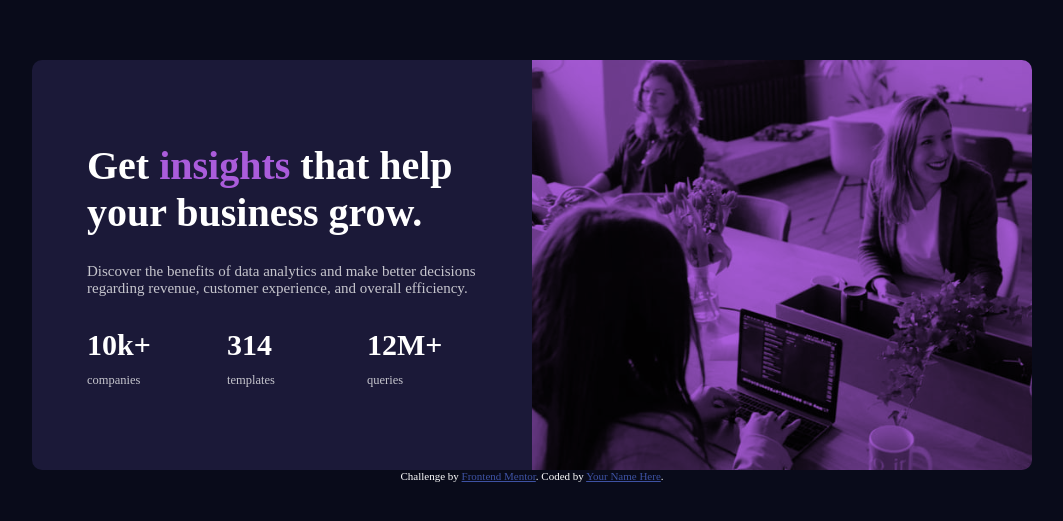
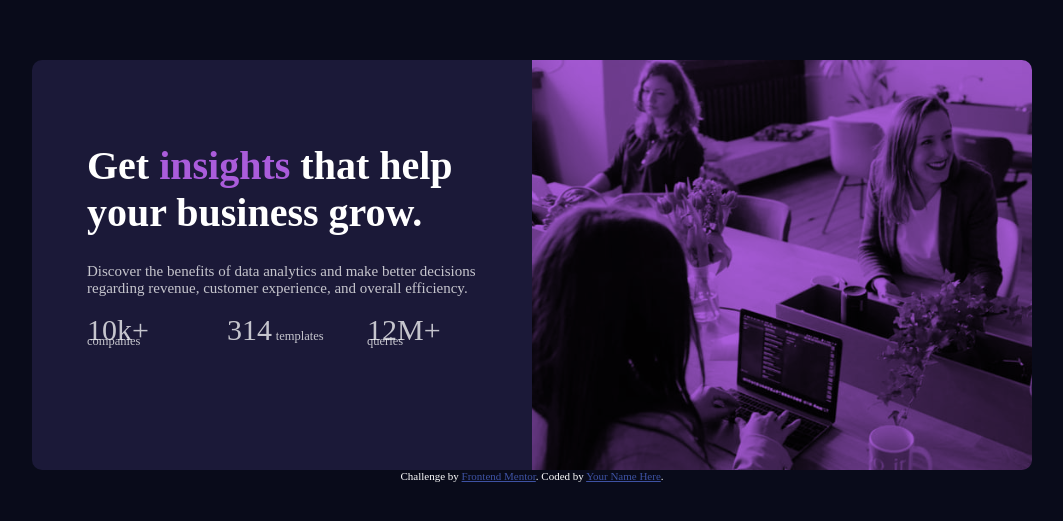
Before and after one commit to Damsithcoder/Stats-preview-Component, a plain HTML site: page index.html in a window 1280 px wide. Shown: the part 129-650 px from the top of the page, without its empty margins (108-1171 px from the left). Drawn offline with Linux system fonts and the light colour scheme.

Commit message:
Update index.html

```diff
--- a/index.html
+++ b/index.html
@@ -99,7 +99,7 @@
         font-size: 40px;
         font-weight: 700;
       }
-      h3{
+      span{
         font-size: 30px;
       }
       p,small{
@@ -122,15 +122,15 @@
   experience, and overall efficiency.</p>
   <div class="small-container">
     <div class="col-3">
-      <p><h3>10k+</h3>
+      <p><span>10k+</span>
       <small>companies</small></p>
     </div>
     <div class="col-3">
-      <p><h3>314</h3>
+      <p><span>314</span>
       <small>templates</small></p>
     </div>
     <div class="col-3">
-      <p><h3>12M+</h3>
+      <p><span>12M+</span>
       <small>queries</small></p>
     </div>
   </div>
```
